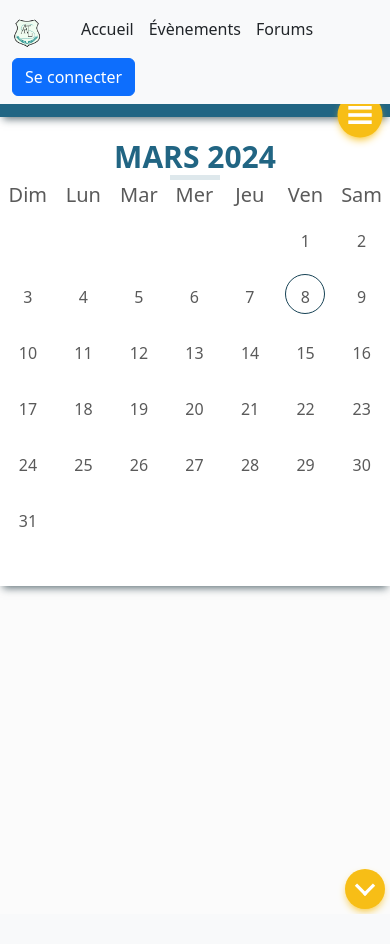
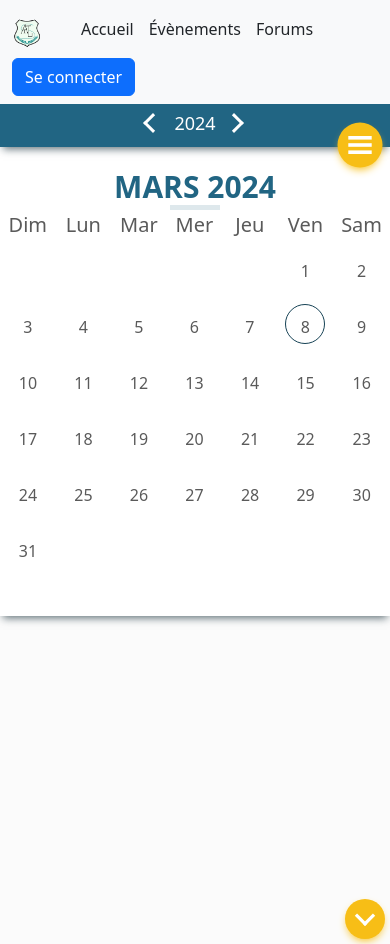
Before and after one commit to c-r-lewis/altius, a PHP site: the page made by web/controleurFrontal.php in a window 390 px wide. Before the commit the page ends 914 px from the top, so only its background shows below. Run offline with PHP 8.4, Linux system fonts and the light colour scheme; data that the repository does not hold is empty.

Commit message:
fix: réglage css téléphone

```diff
--- a/src/Vue/calendar.php
+++ b/src/Vue/calendar.php
@@ -9,7 +9,7 @@
 /** @var array $images */
 ?>
 <div id="calendarInfo">
-    <div id="calendar" style="min-height: 100vh; margin-top: 70px"></div>
+    <div id="calendar" style="min-height: 100vh; margin-top: 100px"></div>
 
     <?php foreach ($publications as $publication) :?>
         <!-- Modal -->
--- a/src/Vue/forum.php
+++ b/src/Vue/forum.php
@@ -12,7 +12,7 @@ $title = htmlspecialchars($forum->getTitle() ?? "Pas de titre");
 $description = htmlspecialchars($forum->getDescription() ?? "Pas de description");
 ?>
 
-<section class="mt-5">
+<section style="margin-top: 100px">
     <div class="container py-5">
         <div class="row d-flex justify-content-center">
             <div class="col-sm-10 col-md-8 col-lg-10 col-xl-10">
--- a/src/Vue/listeForums.php
+++ b/src/Vue/listeForums.php
@@ -1,4 +1,4 @@
-<section class="container">
+<section class="container" style="margin-top: 150px">
     <div>
         <form class="d-flex" role="search" method="POST" action="?controleur=forum&action=afficherListeForum">
             <input class="form-control me-2" name="research" type="search" placeholder="Rechercher" aria-label="Search">
--- a/src/Vue/vueGenerale.php
+++ b/src/Vue/vueGenerale.php
@@ -91,7 +91,7 @@ if (!isset($pageConnexion)) {
         </nav>
         <!-- Navbar -->
 
-        <div class="container" style="margin-top: 70px">
+        <div class="container" style="margin-top: 88px">
             <!-- Messages flash -->
             <?php
             /** @var string[][] $messagesFlash */
```
